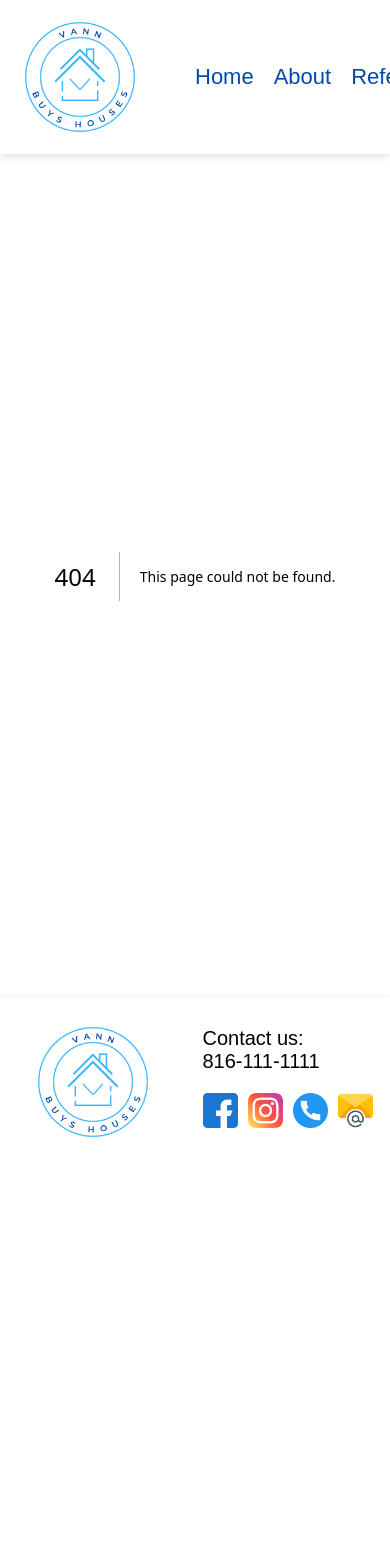
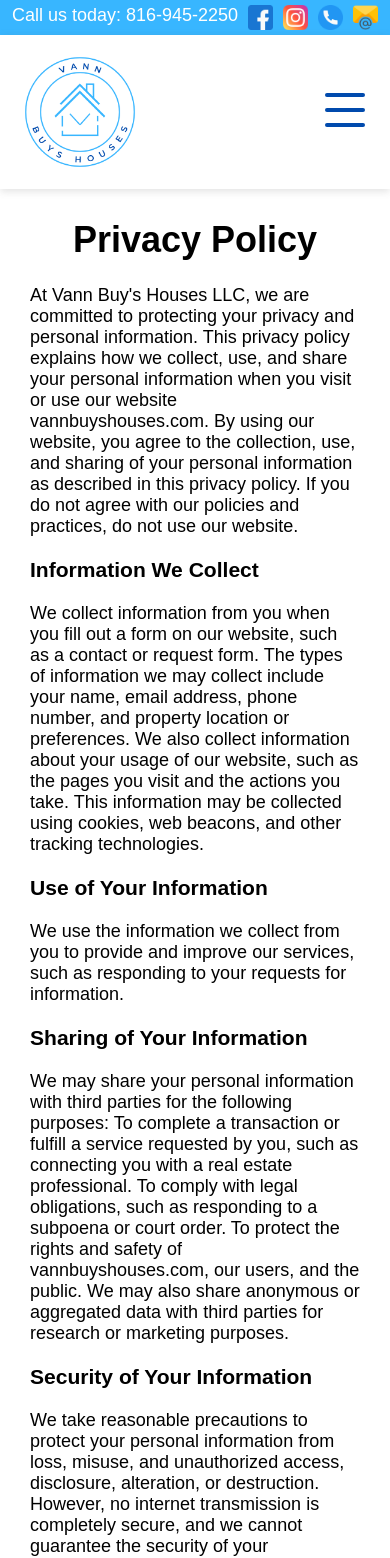
Before and after one commit to Vann-Calhoune/Real-Estate-Website, a Next.js app: page /privacy in a window 390 px wide. Before the commit this address had no page. Shown: the top 1558 px of the page. Before the commit the page ends 1166 px from the top, so only its background shows below. Built offline with nearby package versions, Linux system fonts and the light colour scheme; a web font is replaced by a local one.

Commit message:
hamburger and adjust css

```diff
--- /dev/null
+++ b/components/Contact.js
@@ -0,0 +1,31 @@
+import styled from "styled-components"
+import call from '../public/telephone.png'
+import email from '../public/email.png'
+import facebook from '../public/facebook.png'
+import gram from '../public/instagram.png'
+import Image from "next/image"
+
+const HeadBar = styled.div`
+display: flex;
+gap: 10px;
+background-color: #38b6ff;
+width: 100vw;
+color: white;
+font-size: 18px;
+justify-content: center;
+padding: 5px 0px;
+
+`
+function Contact() {
+  return (
+    <HeadBar>
+        <div>Call us today: 816-945-2250</div>
+        <Image src={facebook} alt='facebook logo' width={25} height={25}/>
+            <Image src={gram} alt='instagram logo' width={25} height={25}/>
+            <Image src={call} alt='phone' width={25} height={25}/>
+            <Image src={email} alt='envelope' width={25} height={25} />
+    </HeadBar>
+  )
+}
+
+export default Contact
--- a/components/Footer.js
+++ b/components/Footer.js
@@ -5,17 +5,17 @@ import email from '../public/email.png'
 import logo from '../public/logo.png'
 import facebook from '../public/facebook.png'
 import gram from '../public/instagram.png'
-
+import Link from "next/link"
 
 const Feet = styled.footer`
-position: absolute;
-width: 100vw;
-height: 10.5rem;
+width: 100%;
+height: 11rem;
 display: flex;
+
 justify-content: space-around;
 // border: 1px solid black;
 align-items: center;
-box-shadow: rgba(99, 99, 99, 0.2) 0px 2px 8px 0px;
+box-shadow: rgba(99, 99, 99, 0.2) 0px 0px 8px 0px;
 
 
 
@@ -28,7 +28,7 @@ flex-direction: column;
 > div {
   display: flex;
   gap: 10px;
-  padding-bottom: 30px;
+  font-size: 18px;
 }
 > ul {
   list-style: none;
@@ -37,6 +37,7 @@ flex-direction: column;
   font-size: 20px;
   position: relative;
   right: 40px;
+  margin-bottom: 3px;
 }
 // border: 1px solid black;
 padding-right: 0px;
@@ -46,6 +47,11 @@ const imageStyle = {
   // border: '1px solid black'
 }
 
+const linkStyle = {
+  textDecoration: 'none',
+  color: 'black'
+}
+
 function Footer() {
   return (
     <Feet>
@@ -53,7 +59,7 @@ function Footer() {
         <Contact>
           <ul>
             <li>Contact us:</li>
-            <li>816-111-1111</li>
+            <li>816-945-2250</li>
           </ul>
           <div>
             <Image src={facebook} alt='facebook logo' width={35} height={35}/>
@@ -61,6 +67,12 @@ function Footer() {
             <Image src={call} alt='phone' width={35} height={35}/>
             <Image src={email} alt='envelope' width={35} height={35} />
           </div>
+          <div>
+            <Link style={linkStyle} href='/privacy'>Privacy Policy</Link>
+          </div>
+          <div>
+            Vann Buy's Houses, LLC
+          </div>
         </Contact>
     </Feet>
   )
--- a/components/Navbar.js
+++ b/components/Navbar.js
@@ -4,6 +4,7 @@ import styled from 'styled-components'
 import styles from './Navbar.module.css';
 import logo from '../public/logo.png'
 import Image from 'next/image';
+import { useState } from 'react';
 
 const NavList = styled.ul`
   list-style: none;
@@ -13,10 +14,29 @@ const NavList = styled.ul`
     align-items: center;
     text-decoration: none;
     margin-right: 30px;
-`
+    @media (max-width: 500px) {
+      position: absolute;
+      top: 173px;
+      right: 0.5px;
+      gap: 20px;
+      flex-direction: column;
+      background-color: white;
+      width: 100vw;
+      text-align: center;
+      z-index: 100;
+      margin-right: 0;
+      padding-bottom: 15px;
+      top: ${({ isOpen }) => (isOpen ? "173px" : "-200px")};
+      transition: 0.3s;
+      box-shadow: 0 5px 3px -3px #00000030;
+
+    };
+`;
+
 
 const Header = styled.div`
  display: flex;
+ z-index: 10000;
  flex-direction: row;
  justify-content: space-between;
  padding: 5px;
@@ -26,14 +46,38 @@ const Header = styled.div`
 
 `
 
+const Hamburger = styled.div`
+  display: none;
+  flex-direction: column;
+  cursor: pointer;
+  gap: 7px;
+  margin-right: 20px;
+  span {
+    height: 4px;
+    width: 40px;
+    background: #004aad;
+    margin-bottom: 4px;
+    border-radius: 5px;
+  }
+  @media (max-width: 500px) {
+    display: flex;
+  }
+`;
+
 
 
 
 function Navbar() {
+  const [isOpen, setIsOpen] = useState(false);
   return (
   <Header>
     <Image src={logo} alt="Vann buys houses log" height={150} width={150} />
-    <NavList >
+    <Hamburger onClick={() => setIsOpen(!isOpen)}>
+        <span />
+        <span />
+        <span />
+      </Hamburger>
+    <NavList onClick={() => setIsOpen(!isOpen)} isOpen={isOpen}>
       <li >
         <Link className={styles.listItem} href="/">
         Home
--- a/components/Navbar.module.css
+++ b/components/Navbar.module.css
@@ -4,3 +4,9 @@
     font-size: 22px;
 
 }
+
+@media (min-width: 500px) {
+    .hamburger {
+        display: none;
+    }
+  }
--- a/pages/_app.js
+++ b/pages/_app.js
@@ -2,6 +2,7 @@ import '../styles/globals.css'
 import Navbar from "../components/Navbar"
 import Footer from '../components/Footer'
 import { Akshar } from '@next/font/google'
+import Contact from '../components/Contact';
 
 
 const ashkash = Akshar({ subsets: ['latin']});
@@ -10,6 +11,7 @@ function MyApp({ Component, pageProps }) {
  return (
  <>
  <main className={ashkash.className}>
+   <Contact />
     <Navbar />
     <Component {...pageProps} />
     <Footer />
--- /dev/null
+++ b/pages/privacy.js
@@ -0,0 +1,37 @@
+import styled from "styled-components"
+
+const PrivacyPolicy = styled.div`
+> h1 {
+    text-align: center;
+}
+margin: 30px;
+font-size: 18px;
+`
+
+function privacy() {
+  return (
+    <PrivacyPolicy>
+         <h1>Privacy Policy</h1>
+      <p>At Vann Buy's Houses LLC, we are committed to protecting your privacy and personal information. This privacy policy explains how we collect, use, and share your personal information when you visit or use our website vannbuyshouses.com. By using our website, you agree to the collection, use, and sharing of your personal information as described in this privacy policy. If you do not agree with our policies and practices, do not use our website.</p>
+      <h3>Information We Collect</h3>
+      <p>We collect information from you when you fill out a form on our website, such as a contact or request form. The types of information we may collect include your name, email address, phone number, and property location or preferences. We also collect information about your usage of our website, such as the pages you visit and the actions you take. This information may be collected using cookies, web beacons, and other tracking technologies.</p>
+      <h3>Use of Your Information</h3>
+      <p>We use the information we collect from you to provide and improve our services, such as responding to your requests for information.</p>
+      <h3>Sharing of Your Information</h3>
+      <p>We may share your personal information with third parties for the following purposes:
+
+To complete a transaction or fulfill a service requested by you, such as connecting you with a real estate professional.
+To comply with legal obligations, such as responding to a subpoena or court order.
+To protect the rights and safety of vannbuyshouses.com, our users, and the public.
+We may also share anonymous or aggregated data with third parties for research or marketing purposes.</p>
+      <h3>Security of Your Information</h3>
+      <p>We take reasonable precautions to protect your personal information from loss, misuse, and unauthorized access, disclosure, alteration, or destruction. However, no internet transmission is completely secure, and we cannot guarantee the security of your information.</p>
+      <h3>Changes to Our Privacy Policy</h3>
+      <p>We may update our privacy policy from time to time. We will post any changes on this page and encourage you to review our privacy policy regularly.</p>
+      <h3>Contact Us</h3>
+      <p>If you have any questions or concerns about our privacy policy or the collection, use, or sharing of your personal information, please contact us at 816-945-2250.</p>
+    </PrivacyPolicy>
+  )
+}
+
+export default privacy
```
Also changed, not shown: pages/index.js (+9 -9 lines), pages/partner.js (+19 -10 lines), public/square.png (added).
